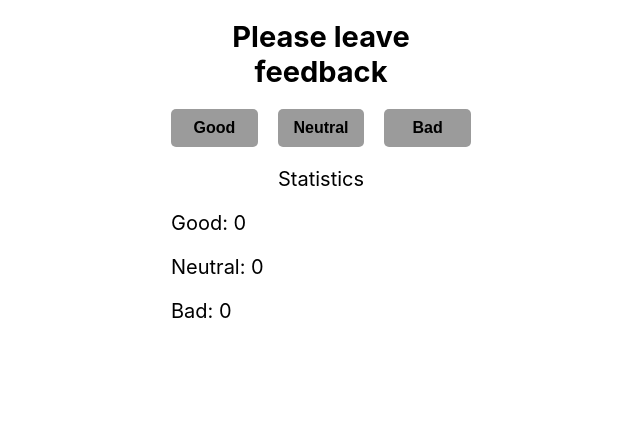
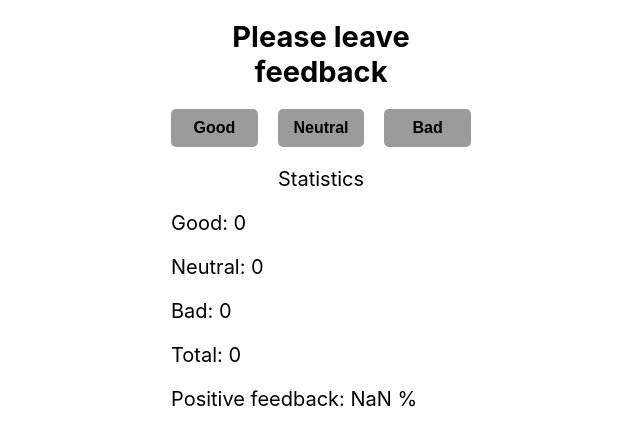
Before and after one commit to piron-johny/goit-react-hw-02-feedback, a React (Create React App) app: page / in a window 1280 px wide. Shown: the top 444 px of the page, without its empty margins (319-959 px from the left). Built offline with nearby package versions, Linux system fonts and the light colour scheme.

Commit message:
Задание 1.2

```diff
--- a/src/components/App.jsx
+++ b/src/components/App.jsx
@@ -16,6 +16,9 @@ class App extends Component {
 
   render() {
     const state = this.state;
+    const total = Object.values(state).reduce((acc, item) => (acc += item), 0);
+    const positiveFeedback = Math.round((state.good / total) * 100);
+    console.log(positiveFeedback ? 0 : positiveFeedback);
 
     return (
       <Feedback
@@ -23,6 +26,8 @@ class App extends Component {
         onDecrimentGood={this.handleGoodDecriment}
         onDecrimentNeutral={this.handleNeutralDecriment}
         onDecrimentBad={this.handleBadDecriment}
+        total={total}
+        positive={positiveFeedback}
       />
     );
   }
--- a/src/components/Feedback/Feedback.jsx
+++ b/src/components/Feedback/Feedback.jsx
@@ -12,6 +12,8 @@ export const Feedback = ({
   onDecrimentGood,
   onDecrimentNeutral,
   onDecrimentBad,
+  total,
+  positive,
 }) => {
   return (
     <Container>
@@ -22,9 +24,11 @@ export const Feedback = ({
         <Button onClick={() => onDecrimentBad()}>Bad</Button>
       </ButtonWrapper>
       <SubTitle>Statistics</SubTitle>
-      <Result>Good:  {good}</Result>
-      <Result>Neutral:  {neutral}</Result>
-      <Result>Bad:  {bad}</Result>
+      <Result>Good: {good}</Result>
+      <Result>Neutral: {neutral}</Result>
+      <Result>Bad: {bad}</Result>
+      <Result>Total: {total}</Result>
+      <Result>Positive feedback: {positive === NaN ? '0' : positive} %</Result>
     </Container>
   );
 };
--- /dev/null
+++ b/src/components/Feedback/index.js
@@ -0,0 +1 @@
+export {default} from './Feedback';
```
